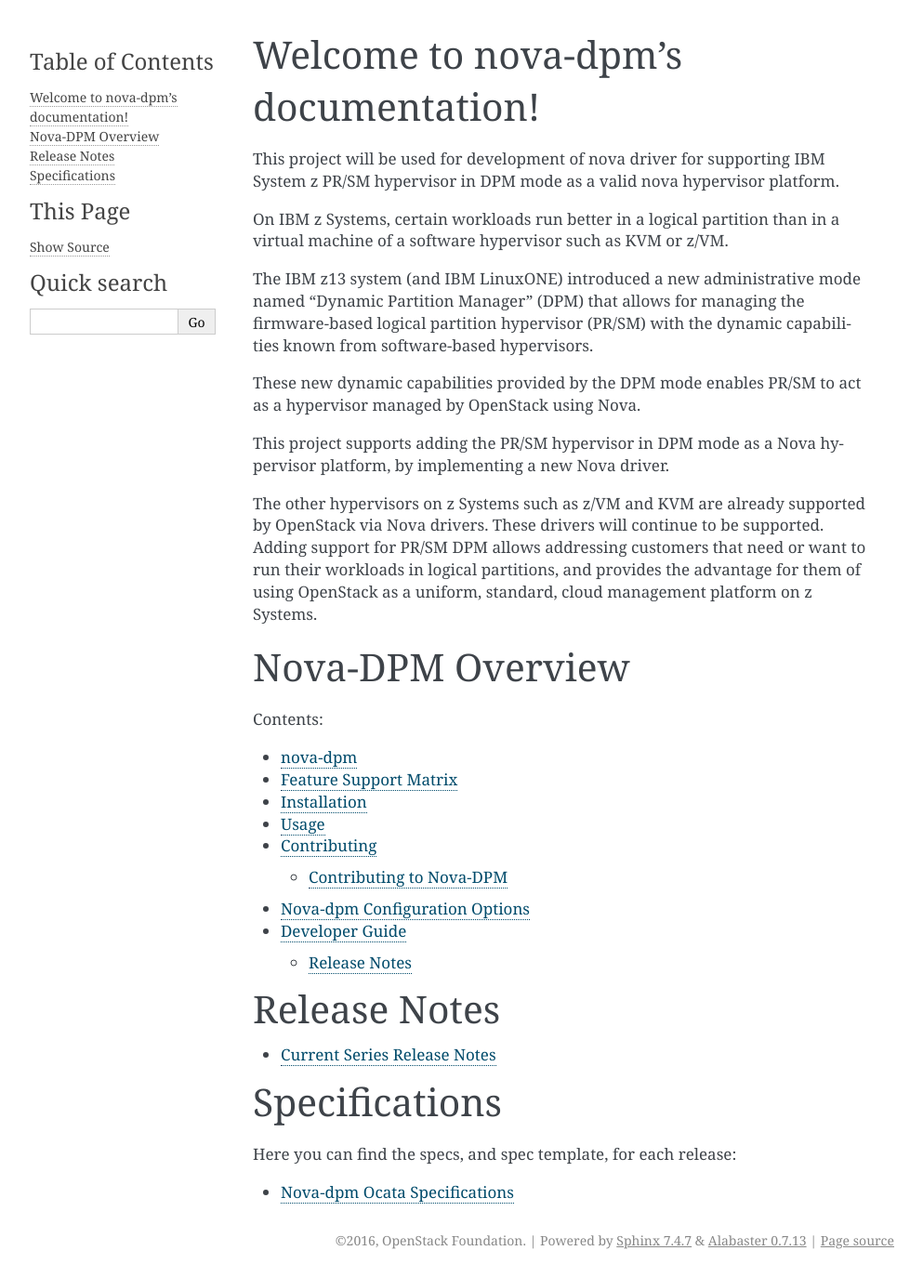
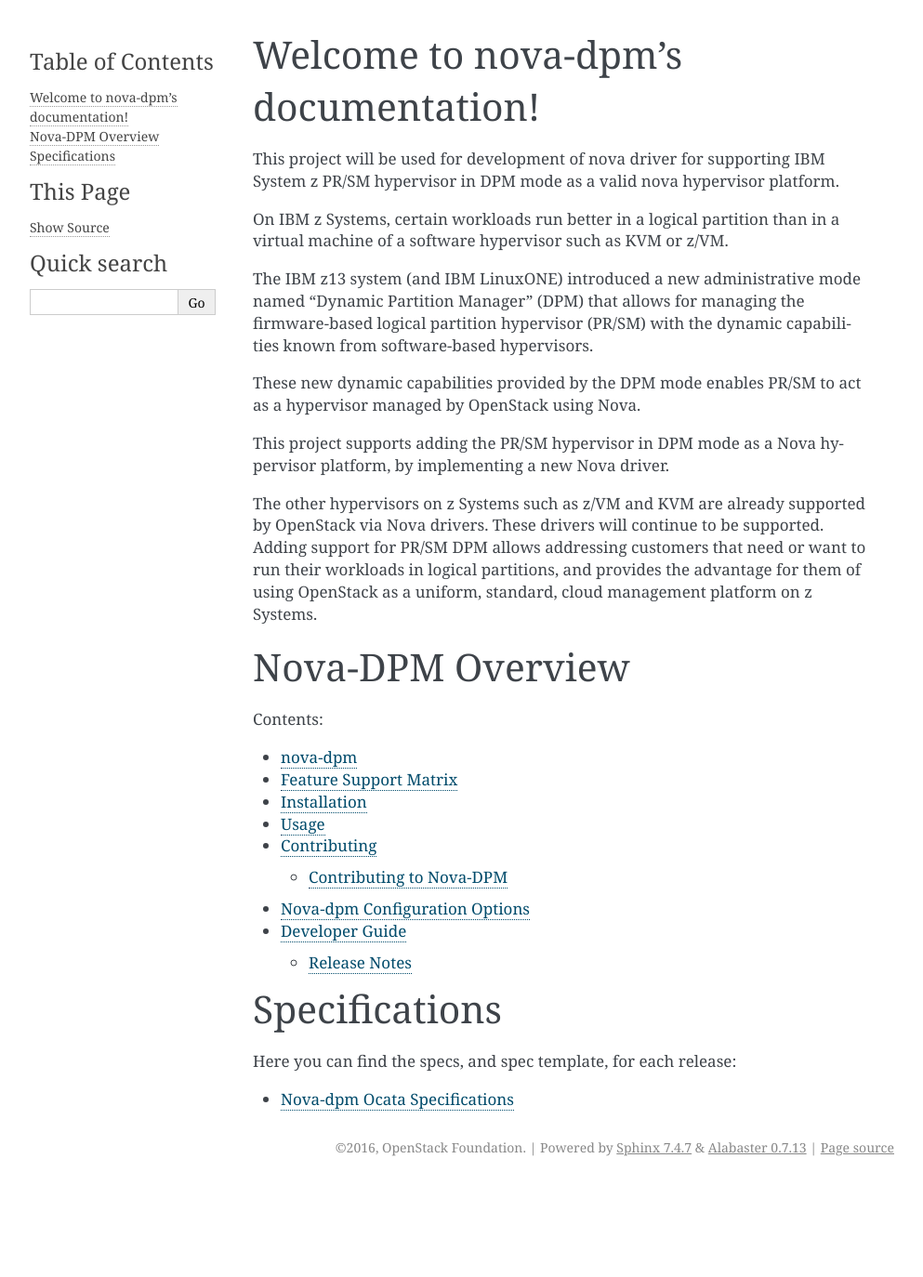
Before and after one commit to openstack-archive/nova-dpm, a Sphinx documentation site: the page built from doc/source/index.rst, in a window 1280 px wide. Shown: the whole page at 93% size, without its empty margins (148-1141 px from the left). Built offline with Sphinx 7.4.7, drawn with Linux system fonts in a browser that asks for light colours; after the commit the page ends 1274 px from its top, so only the background shows below that.

Commit message:
fix up release notes build
Move release notes files to the right location in the source tree.

Related-Bug: #1661319
Change-Id: I451ee6d0876bc987d2d066fdd95efca2bda9261e
Signed-off-by: Doug Hellmann <doug@doughellmann.com>

```diff
--- a/doc/source/releasenotes/source/unreleased.rst
+++ b/doc/source/history.rst
@@ -1,8 +1,4 @@
 .. Documentation for this reno sphinx ext can be found at
    http://docs.openstack.org/developer/reno/sphinxext.html
 
-============================
-Current Series Release Notes
-============================
-
-TODO
+.. release-notes:: Release Notes
--- a/doc/source/index.rst
+++ b/doc/source/index.rst
@@ -55,16 +55,7 @@
     contributing
     sample_config
     devref
-
-
-Release Notes
-=============
-
-.. toctree::
-   :maxdepth: 1
-
-   releasenotes/source/unreleased
-
+    history
 
 Specifications
 ==============
```
Also changed, not shown: 2 other files.
